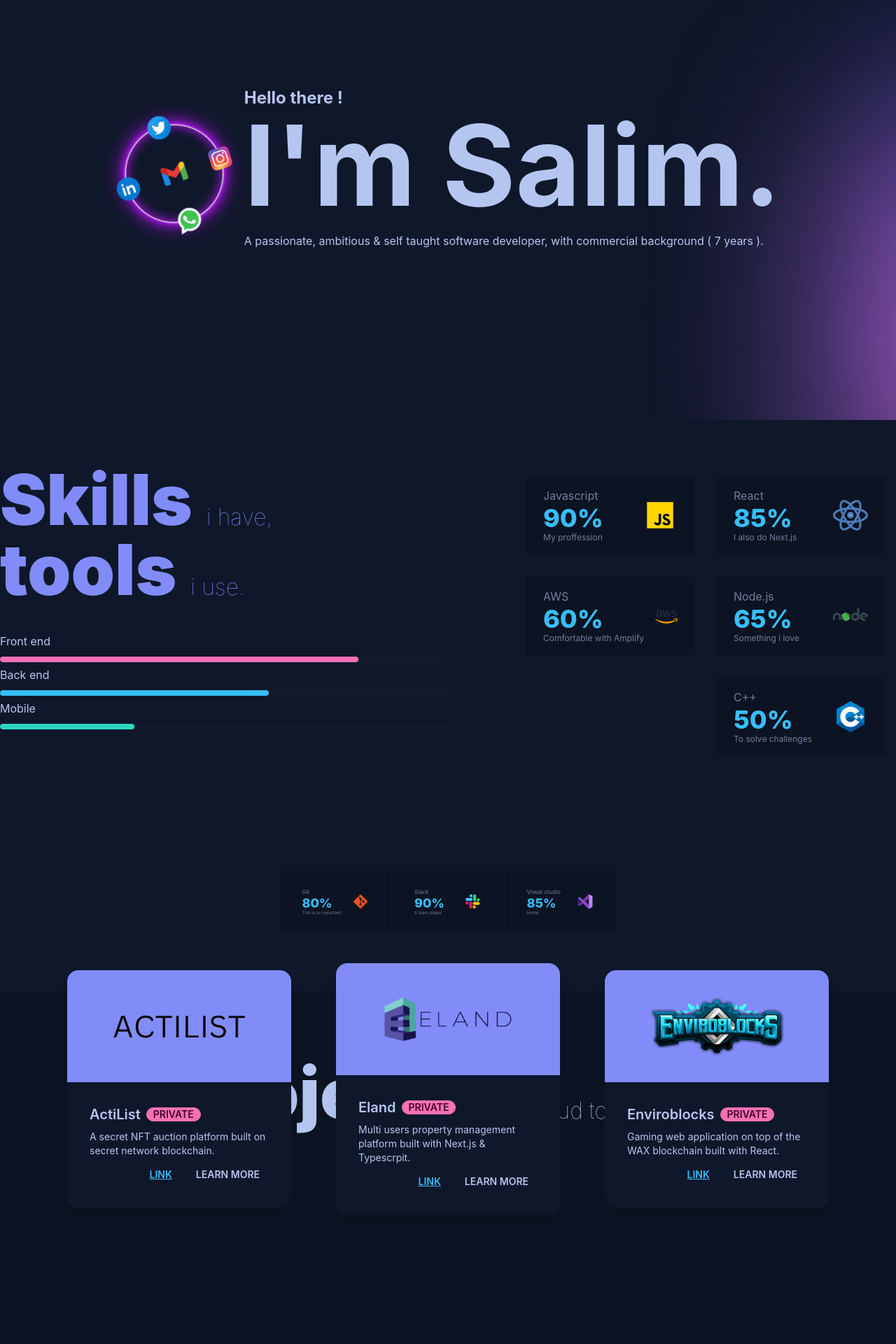
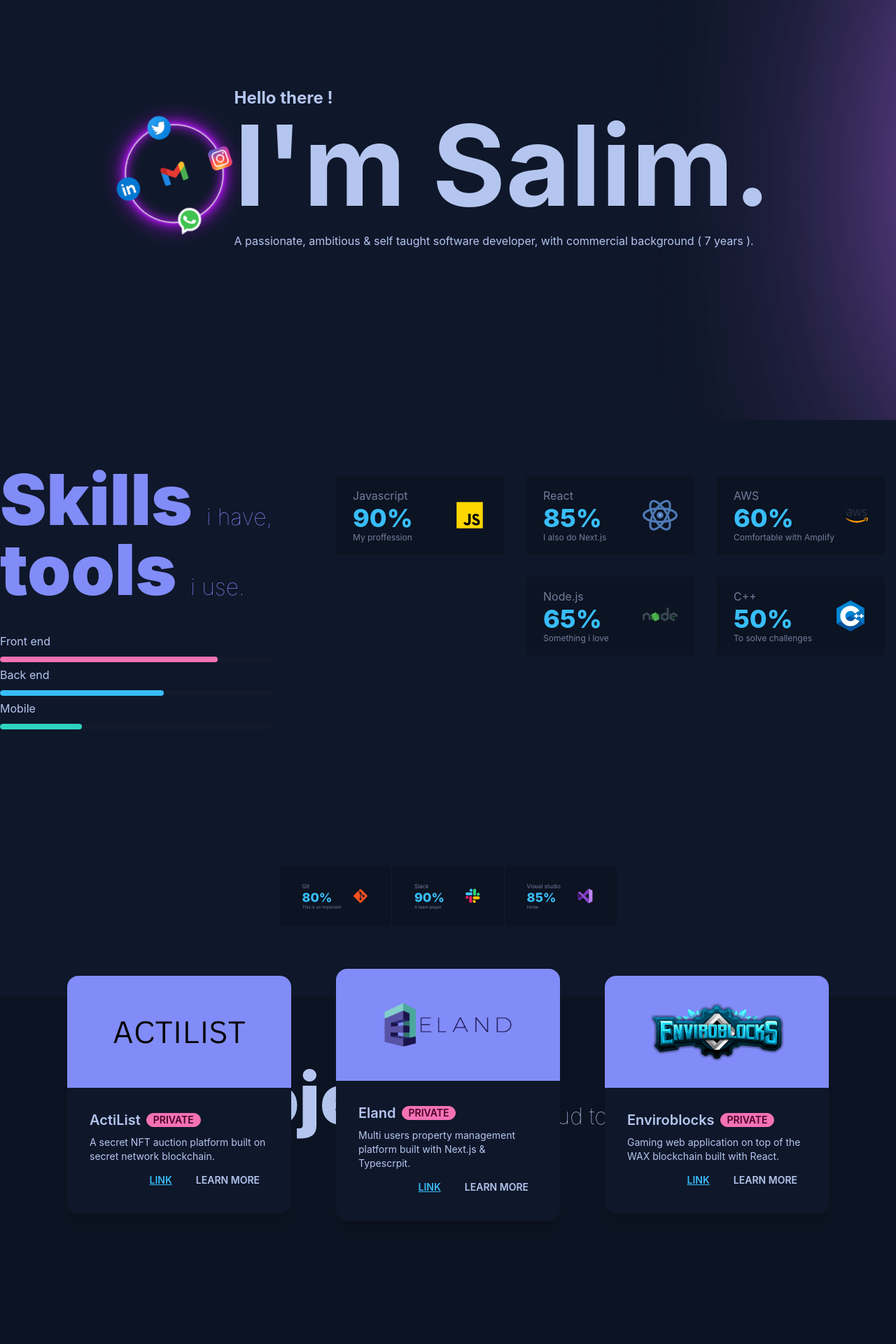
Before and after one commit to salimdriai/salim, a Next.js app: page / in a window 1280 px wide. Shown: the part 200-2120 px from the top of the page at 70% size. Built offline with nearby package versions, Linux system fonts and the light colour scheme.

Commit message:
make layour responsive

```diff
--- a/components/Hero/index.js
+++ b/components/Hero/index.js
@@ -26,23 +26,24 @@ const Component = () => {
 }
 
 const Hero = () => {
-  const parallax = useParallax({
+  /* const parallax = useParallax({
     translateX: [-30, 40],
-  })
+  }) */
   return (
     <div
+      className="hero"
       style={{
         backgroundImage: `url("/blured.png")`,
         backgroundPositionX: '900px',
         backgroundRepeat: 'no-repeat',
       }}
     >
-      <div className="hero min-h-screen container mx-auto">
-        <div className="hero-content flex-col lg:flex-row p-0 mt-24">
-          <div>
+      <div className="hero  min-h-screen container mx-auto">
+        <div className="hero-content flex-col lg:flex-row p-0 md:mt-24">
+          <div className="mb-16 md:mb-0">
             <Component />
           </div>
-          <div ref={parallax.ref}>
+          <div /* ref={parallax.ref} */>
             <p className="text-2xl font-bold">Hello there !</p>
             <h1 className="font-bold">I&apos;m Salim.</h1>
             <p className="py-4">
--- a/components/Projects/index.js
+++ b/components/Projects/index.js
@@ -32,8 +32,8 @@ const Projects = () => {
 
   return (
     <div className="min-h-screen bg-base-300">
-      <div className="container mx-auto py-24 relative">
-        <h2 className="text-center">
+      <div className="container mx-auto  relative">
+        <h2 className="text-center pt-24">
           Projects{' '}
           <span className="font-thin" style={{ fontSize: 32 }}>
             i&apos;m proud to be part of.
@@ -41,7 +41,7 @@ const Projects = () => {
         </h2>
         <div
           ref={parallax.ref}
-          className=" my-16 flex  flex-col md:flex-row items-center justify-center gap-16"
+          className="my-8 md:my-16 flex  flex-col md:flex-row items-center justify-center gap-16"
         >
           {projects.map(({ title, description, src, link }) => (
             <ProjectCard
--- a/components/Skills/index.js
+++ b/components/Skills/index.js
@@ -62,9 +62,9 @@ const Skills = () => {
   })
 
   return (
-    <div className="container mx-auto min-h-screen sticky -top-96 -z-50">
-      <div className="py-16 md:flex">
-        <div className="flex-1 ">
+    <div className="container mx-auto min-h-screen sticky -top-1/2 md:-top-96 -z-50">
+      <div className=" py-8 md:py-16 md:flex">
+        <div className=" ">
           <h2 className="text-secondary">
             Skills{' '}
             <span className="font-thin" style={{ fontSize: 32 }}>
@@ -100,7 +100,7 @@ const Skills = () => {
           </div>
         </div>
         <div className="flex-1 ">
-          <div className="flex flex-wrap lg:justify-end">
+          <div className="flex flex-wrap justify-center md:justify-end">
             {skills.map(({ label, src, percentage, text }) => (
               <SkillCard
                 key={label}
@@ -113,8 +113,8 @@ const Skills = () => {
           </div>
         </div>
       </div>
-      <div ref={parallax.ref} className="flex justify-center">
-        <div className="stats bg-base-300 my-10">
+      <div ref={parallax.ref} className="flex justify-center mb-4">
+        <div className="stats bg-base-300 md:my-10">
           {tools.map(({ label, src, percentage, text }) => (
             <div key={label} className="stat">
               <SkillCard
--- a/layout/Header.js
+++ b/layout/Header.js
@@ -8,7 +8,9 @@ const Header = () => {
       className="  py-8 fixed right-0 left-0  backdrop-blur-2xl	"
     >
       <div className="flex justify-between items-center container mx-auto">
-        <p className="font-bold text-lg"> &#128187; SALIM.D</p>
+        <Link href="/">
+          <a className="font-bold text-lg cursor-pointer"> &#128187; SALIM.D</a>
+        </Link>
         <ul className="flex justify-between gap-10">
           <li className="hover:text-primary">
             <Link href="/">Home</Link>
@@ -20,8 +22,14 @@ const Header = () => {
             <Link href="/contact">Contact</Link>
           </li>
         </ul>
-        <div>
-          <img src="/github.png" width={50} />
+        <div className="cursor-pointer">
+          <a
+            href="https://www.github.com/iskandar47"
+            target="_blank"
+            rel="noreferrer"
+          >
+            <img src="/github.png" width={50} />
+          </a>
         </div>
       </div>
     </div>
--- a/styles/globals.css
+++ b/styles/globals.css
@@ -95,3 +95,18 @@ a {
   border-left: 20px solid rgba(256, 256, 256, 0.2);
   float: right;
 }
+
+@media only screen and (max-width: 768px) {
+  .container {
+    padding: 0px 24px !important;
+  }
+  h1 {
+    font-size: 80px;
+  }
+  h2 {
+    font-size: 50px;
+  }
+  .hero {
+    background-image: none !important;
+  }
+}
```
